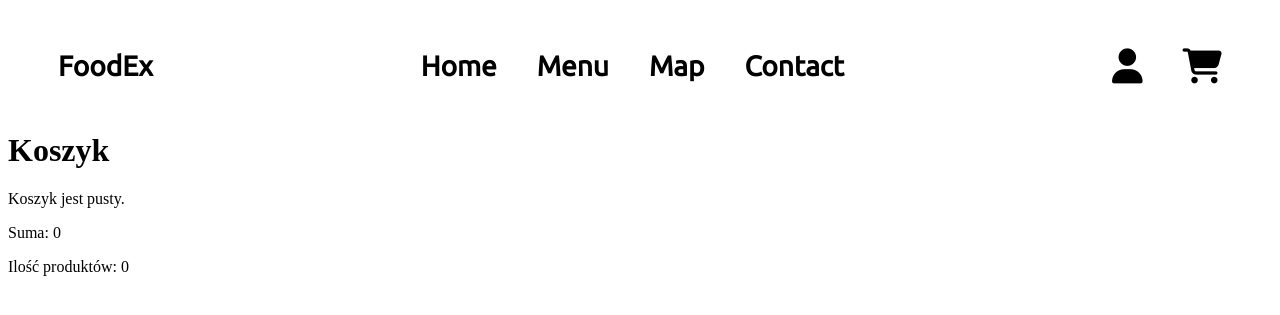
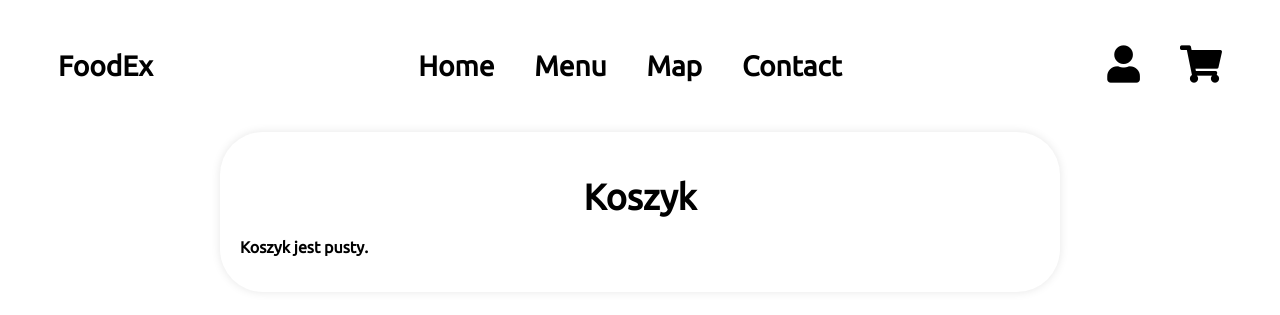
Before and after one commit to klvska/foodEx, a PHP site: page /koszyk/koszyk.php in a window 1280 px wide. Shown: the top 315 px of the page. Run offline with PHP 8.4, Linux system fonts and the light colour scheme; the visitor is signed in with stand-in values (Sample User, id 1); data comes from the database, SQL or seed files in the repository; some libraries are stand-ins or nearby versions.

Commit message:
Update koszyk.php

```diff
--- a/koszyk/koszyk.php
+++ b/koszyk/koszyk.php
@@ -1,7 +1,6 @@
 <?php
 session_start();
 require_once "../connection.php";
-require_once "nav.php";
 $uzytkownik_id = $_SESSION['id'];
 $sql = "SELECT nazwa, cena, SUM(ilosc) as suma_ilosci FROM koszyk WHERE uzytkownik_id = $uzytkownik_id GROUP BY nazwa, cena";
 $result = $connection->query($sql);
@@ -10,7 +9,7 @@ if ($result === false) {
     die("Błąd zapytania SQL: " . $connection->error);
 }
 
-if ((!isset($_SESSION['zalogowany'])) && ($_SESSION['zalogowany'] != true)) {
+if ((!isset($_SESSION['zalogowany'])) || ($_SESSION['zalogowany'] != true)) {
     header('Location: ../logowanie/login.php');
     exit();
 }
@@ -22,10 +21,56 @@ if ((!isset($_SESSION['zalogowany'])) && ($_SESSION['zalogowany'] != true)) {
     <meta charset="utf-8" />
     <meta http-equiv="X-UA-Compatible" content="IE=edge,chrome=1" />
     <title>Koszyk</title>
+    <style>
+        @import url('https://fonts.googleapis.com/css2?family=Ubuntu&display=swap');
+
+* {
+  font-family: 'Ubuntu', sans-serif;
+  font-style: normal;
+  font-weight: 700;
+}
+        .container {
+            max-width: 800px;
+            margin: 0 auto;
+            background-color: #ffffff;
+            box-shadow: 0 0 10px rgba(0, 0, 0, 0.1);
+            padding: 20px;
+            border-radius: 43px;
+        }
+
+        h1 {
+            font-size: 36px;
+            text-align: center;
+            margin-bottom: 20px;
+        }
+
+        form {
+            margin-top: 20px;
+        }
+
+        input[type="submit"] {
+            background-color: #f07f00;
+            color: #ffffff;
+            border: none;
+            cursor: pointer;
+            width: 100px;
+            height: 25px;
+            border-radius: 41px;
+        }
+        #zamow{
+            width: 100%;
+            height: 45px;
+        }
+        .zamow-container{
+            text-align: center;
+            font-size: 40px;
+        }
+    </style>
 </head>
 <body>
+    <?php require "nav.php"; ?>
+    <div class="container">
         <h1>Koszyk</h1>
-
         <?php
         $totalSum = 0;
         $totalQuantity = 0;
@@ -45,18 +90,19 @@ if ($result->num_rows > 0) {
                 echo "<input type=\"submit\" value=\"Usuń\">";
                 echo "</form>";
             }
-
+            echo "<div class='zamow-container'><p>Suma: " . $totalSum . "</p>";
+            echo "<p>Ilość produktów: " . $totalQuantity . "</p></div>";
             echo '<form action="../zamowienie.php" method="POST">';
-    echo '<input type="submit" value="Zamów">';
+            echo '<input id="zamow" type="submit" value="Zamów">';
             echo '</form>';
         } else {
             echo "<p>Koszyk jest pusty.</p>";
         }
 
-echo "<p>Suma: " . $totalSum . "</p>";
-echo "<p>Ilość produktów: " . $totalQuantity . "</p>";
+
 
         $connection->close();
         ?>
+    </div>
 </body>
 </html>
```
Lines whose indentation alone changed are shown as unchanged.
